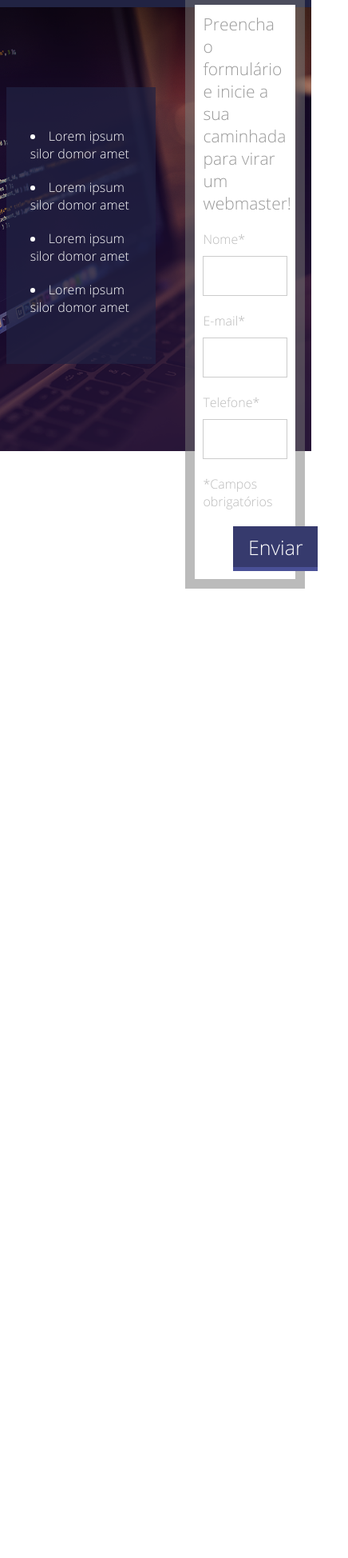
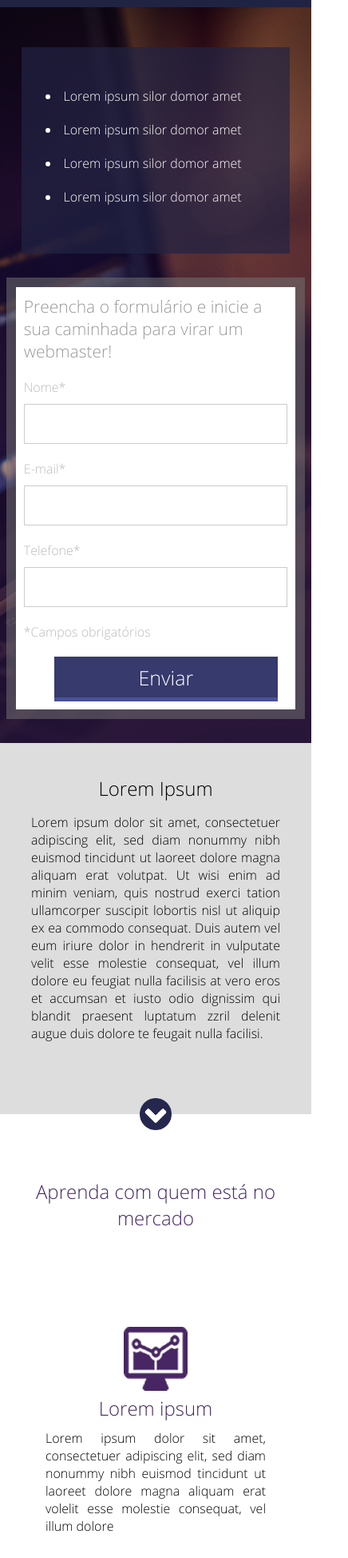
Before and after one commit to thsthiago/Projeto_1_curso_webmaster, a plain HTML site: page index.html in a window 390 px wide. Shown: the part 52-2000 px from the top of the page at 80% size, 436 px wide, since content can reach past the window. Before the commit the page ends 844 px from the top, so only its background shows below. Drawn offline with Linux system fonts and the light colour scheme.

Commit message:
section_2, section_3 , footer e responsivo desenvolvido

```diff
--- a/index.html
+++ b/index.html
@@ -12,9 +12,10 @@
   <body>
     <header>
       <div class="center">
-        <img src="images/logo.png">
-      </div>
+        <a href="#"><img src="images/logo.png"></a>
+      </div><!--center-->
     </header>
+
     <section id="section1">
       <div class="center">
         <div class="float-left">
@@ -24,7 +25,7 @@
             <li>Lorem ipsum silor domor amet</li>
             <li>Lorem ipsum silor domor amet</li>
           </ul>
-        </div>
+        </div><!--Float-left-->
         <div class="formulario">
           <form method="POST">
             <h2>Preencha o formulário e inicie a sua caminhada para virar um webmaster!</h2>
@@ -45,8 +46,68 @@
               <input type="submit" name="acao" value="Enviar">
             </div>
           </form>
-        </div>
-      </div>
+        </div><!--Formulario-->
+        <div class="clear"></div>
+      </div><!--center-->
     </section>
+
+    <section id="section2">
+      <div class="center">
+        <h1>Lorem Ipsum</h1>
+        <p>
+          Lorem ipsum dolor sit amet, consectetuer adipiscing elit, sed diam nonummy
+          nibh euismod tincidunt ut laoreet dolore magna aliquam erat volutpat. Ut wisi
+          enim ad minim veniam, quis nostrud exerci tation ullamcorper suscipit lobortis
+          nisl ut aliquip ex ea commodo consequat. Duis autem vel eum iriure dolor in hendrerit
+          in vulputate velit esse molestie consequat, vel illum dolore eu feugiat nulla facilisis
+          at vero eros et accumsan et iusto odio dignissim qui blandit praesent luptatum zzril delenit
+          augue duis dolore te feugait nulla facilisi.
+        </p>
+        <img class="arrow" src="images/arrow.png">
+      </div><!--center-->
+    </section>
+
+    <section id="section3">
+      <div class="center">
+        <h1>Aprenda com quem está no mercado</h1>
+        <div class="flex">
+          <div class="box">
+            <img src="images/icon.png" alt="imagem de um computador">
+            <h1>Lorem ipsum</h1>
+            <p>
+              Lorem ipsum dolor sit amet, consectetuer adipiscing elit, sed diam nonummy nibh
+              euismod tincidunt ut laoreet dolore magna aliquam erat volelit esse molestie consequat,
+              vel illum dolore
+            </p>
+          </div><!--Box-->
+          <div class="box">
+            <img src="images/icon.png" alt="imagem de um computador">
+            <h1>Lorem ipsum</h1>
+            <p>
+              Lorem ipsum dolor sit amet, consectetuer adipiscing elit, sed diam nonummy nibh
+              euismod tincidunt ut laoreet dolore magna aliquam erat volelit esse molestie consequat,
+              vel illum dolore
+            </p>
+          </div><!--Box-->
+          <div class="box">
+            <img src="images/icon.png" alt="imagem de um computador">
+            <h1>Lorem ipsum</h1>
+            <p>
+              Lorem ipsum dolor sit amet, consectetuer adipiscing elit, sed diam nonummy nibh
+              euismod tincidunt ut laoreet dolore magna aliquam erat volelit esse molestie consequat,
+              vel illum dolore
+            </p>
+          </div><!--Box-->
+        </div><!--flex-->
+      </div><!--center-->
+    </section>
+
+    <footer>
+      <div class="center">
+        <p>Todos os direitos reservados</p>
+        <p>Av. Lorem Ipsum, silor domor 211 - Florianópolis SC</p>
+      </div><!--center-->
+    </footer>
+
   </body>
 </html>
--- a/style/style.css
+++ b/style/style.css
@@ -23,6 +23,8 @@ html,body{
   flex-wrap: wrap;
 }
 
+.clear{clear: both;}
+
 header{
   background: #212343;
   padding: 15px;
@@ -33,24 +35,29 @@ header .center img{
   margin-bottom: 5px;
 }
 
+/* SECTION 1 */
+
 #section1{
   background-image: url(../images/header_bg.png);
   background-repeat: no-repeat;
   background-size: cover;
   background-position: center;
   width: 100%;
+  height: auto;
+}
+
+#section1 .center{
   height: 100%;
-  max-height: 555px;
 }
 
 #section1 .float-left{
-  margin-top: 100px;
   background-color: rgba(33,35,67,0.7);
-  width: 50%;
+  width: 40%;
   max-width: 530px;
   height: 100%;
   padding: 40px 30px;
   float: left;
+  margin-top: 100px;
 }
 
 #section1 .float-left ul{
@@ -64,7 +71,7 @@ header .center img{
 }
 
 #section1 .formulario{
-  width: 40%;
+  width: 100%;
   max-width: 400px;
   position: relative;
   top: -15px;
@@ -94,6 +101,7 @@ header .center img{
   width: 100%;
   padding: 15px 5px;
   border: 1px solid #ccc;
+  outline: none;
 }
 
 #section1 .formulario form .w100 label{
@@ -124,3 +132,116 @@ header .center img{
   font-size: 25px;
   margin: 0 38px;
 }
+
+#section1 .formulario form .submit input:hover{
+  background-color: #1e225e;
+}
+
+/* SECTION 2 */
+
+#section2{
+  padding: 40px 0;
+  background-color: #ddd;
+  text-align: center;
+  width: 100%;
+  position: relative;
+}
+
+#section2 .center h1{
+  font-weight: normal;
+  margin-bottom: 15px;
+}
+
+#section2 .center{
+  padding: 0 20%;
+}
+
+#section2 .center p{
+  text-align: justify;
+  display: block;
+  margin-bottom: 50px;
+}
+
+#section2 .center .arrow{
+  position: absolute;
+  width: 40px;
+  left: 50%;
+  bottom: -20px;
+  transform: translate(-50%);
+}
+
+/* SECTION 3 */
+
+#section3{
+  text-align: center;
+  padding: 80px 20px;
+  width: 100%;
+}
+
+#section3 h1{
+  color: #462663;
+  font-weight: normal;
+  margin-bottom: 70px;
+}
+
+#section3 .flex .box{
+  width: 33.3%;
+  padding: 0 30px;
+}
+
+#section3 .flex .box h1{
+  margin-bottom: 10px;
+}
+
+#section3 .flex .box p{
+  text-align: justify;
+}
+
+/* FOOTER */
+
+footer{
+  border-top: 2px solid #888888;
+  color: #888;
+  text-align: center;
+  padding: 20px 0;
+}
+
+footer p{
+  margin-top: 8px;
+}
+
+/* RESPONSIVO */
+
+@media screen and (max-width: 800px){
+
+  header{
+    text-align: center;
+  }
+
+  #section1 .center{
+    padding-top: 50px;
+    padding-bottom: 30px;
+  }
+
+  #section1 .float-left{
+    float: none;
+    width: 90%;
+    margin: 0 auto;
+  }
+
+  #section1 .formulario{
+   width: 100%;
+   float: none;
+   position: initial;
+   margin: 30px  auto 0 auto;
+  }
+
+  #section2 .center{
+    padding: 0 10%;
+  }
+
+  #section3 .flex .box{
+    width: 100%;
+    margin-top: 50px;
+  }
+}
```
